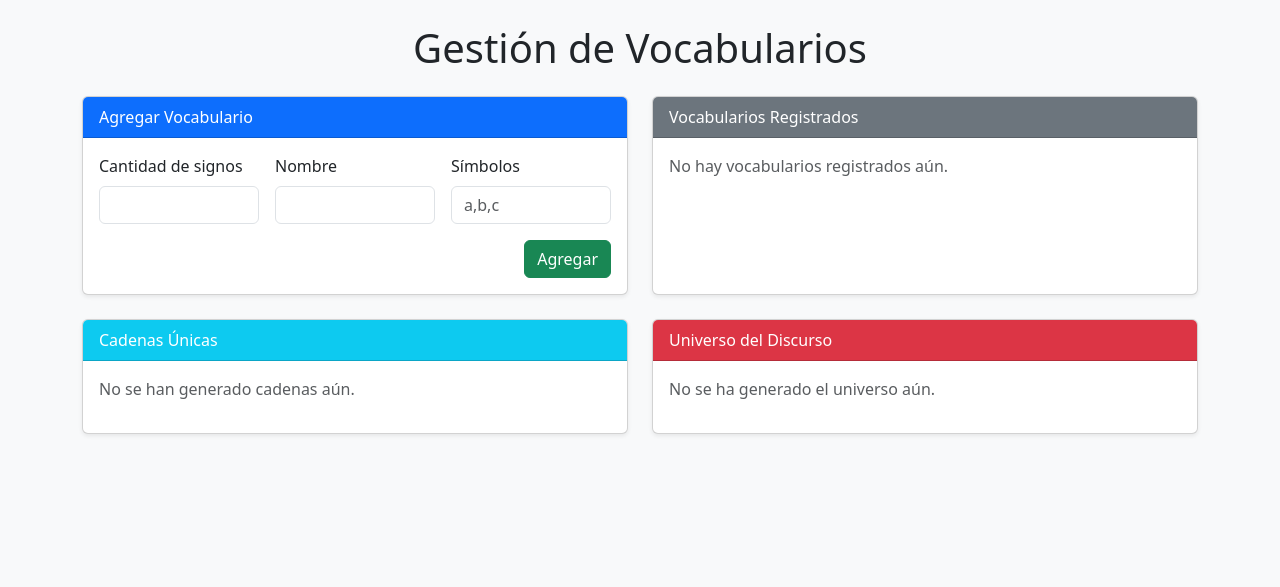
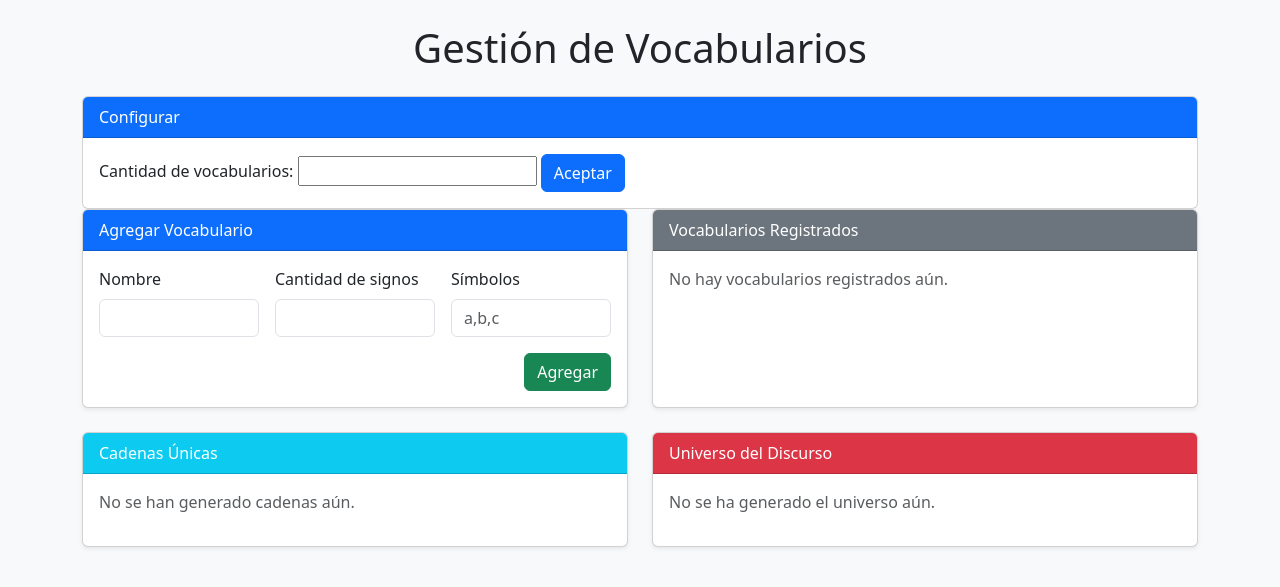
Before and after one commit to AldoDuran2023/Vocabularios, a Flask app: page / in a window 1280 px wide. Shown: the top 587 px of the page. Run offline with Flask 3, Linux system fonts and the light colour scheme.

Commit message:
logica mejorada

```diff
--- a/app.py
+++ b/app.py
@@ -3,27 +3,27 @@ import logic
 
 app = Flask(__name__)
 
-# Variables globales para mantener estado
 resultado_global = []
 universo_global = ""
 
 @app.route("/", methods=["GET", "POST"])
 def index():
-    global resultado_global, universo_global  # usamos las globales
+    global resultado_global, universo_global
 
     if request.method == "POST":
         action = request.form.get("action")
 
-        if action == "add_vocab":
+        if action == "set_cantidad":
+            cantidad = int(request.form.get("cantidad_vocab", 0))
+            resultado_global = [logic.set_cantidad_vocab(cantidad)]
+
+        elif action == "add_vocab":
             nombre = request.form.get("nombre")
             simbolos_str = request.form.get("simbolos")
             cantidad_esperada = int(request.form.get("cantidad_signos", 0))
 
             exito, mensaje = logic.agregar_vocabulario(nombre, simbolos_str, cantidad_esperada)
-            if not exito:
-                resultado_global = [mensaje]
-            else:
-                resultado_global = [mensaje]
+            resultado_global = [mensaje]
 
         elif action == "generar_cadenas":
             vocab = request.form.get("vocab")
--- a/logic.py
+++ b/logic.py
@@ -2,8 +2,25 @@ import random
 
 # Diccionario global de vocabularios
 vocabularios = {}  # diccionario vacío
+cantidad_vocab_esperada = 0
+contador_vocab_ingresados = 0
+
+def set_cantidad_vocab(cantidad):
+    global cantidad_vocab_esperada, contador_vocab_ingresados, vocabularios
+    cantidad_vocab_esperada = cantidad
+    contador_vocab_ingresados = 0
+    vocabularios = {}  # Reiniciar por si había datos antes
+    return f"Debes ingresar {cantidad} vocabularios."
 
 def agregar_vocabulario(nombre, simbolos_str, cantidad_esperada):
+    global contador_vocab_ingresados, cantidad_vocab_esperada
+    if cantidad_vocab_esperada == 0:
+        return False, "Primero debes indicar la cantidad de vocabularios."
+
+    if contador_vocab_ingresados >= cantidad_vocab_esperada:
+        return False, f"Ya se ingresaron los {cantidad_vocab_esperada} vocabularios permitidos."
+
+
     # separar, limpiar espacios y eliminar duplicados
     simbolos = [s.strip() for s in simbolos_str.split(",") if s.strip()]
     simbolos = list(set(simbolos)) # elimina duplicados
@@ -16,7 +33,12 @@ def agregar_vocabulario(nombre, simbolos_str, cantidad_esperada):
         return False, f"Error: Dijiste {cantidad_esperada} signos, pero ingresaste {len(simbolos)} únicos."
 
     vocabularios[nombre] = simbolos
-    return True, f"Vocabulario {nombre} agregado correctamente."
+    contador_vocab_ingresados += 1
+
+    if contador_vocab_ingresados == cantidad_vocab_esperada:
+        return True, f"Vocabulario {nombre} agregado ({contador_vocab_ingresados}/{cantidad_vocab_esperada}). Ya completaste todos."
+    else:
+        return True, f"Vocabulario {nombre} agregado correctamente ({contador_vocab_ingresados}/{cantidad_vocab_esperada})."
 
 
 def obtener_vocabularios():
--- a/templates/index.html
+++ b/templates/index.html
@@ -12,6 +12,18 @@
   <body class="bg-light">
     <div class="container py-4">
       <h1 class="text-center mb-4">Gestión de Vocabularios</h1>
+      <!-- Formulario para establecer cantidad de vocabularios -->
+      <div class="card">
+        <div class="card-header bg-primary text-white">Configurar</div>
+        <div class="card-body">
+          <form method="post">
+            <input type="hidden" name="action" value="set_cantidad" />
+            <label>Cantidad de vocabularios:</label>
+            <input type="number" name="cantidad_vocab" min="1" required />
+            <button type="submit" class="btn btn-primary">Aceptar</button>
+          </form>
+        </div>
+      </div>
 
       <!-- Fila 1 -->
       <div class="row mb-4">
@@ -24,7 +36,15 @@
             <div class="card-body">
               <form method="post" class="row g-3">
                 <input type="hidden" name="action" value="add_vocab" />
-
+                <div class="col-md-4">
+                  <label class="form-label">Nombre</label>
+                  <input
+                    type="text"
+                    name="nombre"
+                    class="form-control"
+                    required
+                  />
+                </div>
                 <div class="col-md-4">
                   <label class="form-label">Cantidad de signos</label>
                   <input
@@ -32,16 +52,6 @@
                     name="cantidad_signos"
                     class="form-control"
                     min="1"
-                    required
-                  />
-                </div>
-
-                <div class="col-md-4">
-                  <label class="form-label">Nombre</label>
-                  <input
-                    type="text"
-                    name="nombre"
-                    class="form-control"
                     required
                   />
                 </div>
```
